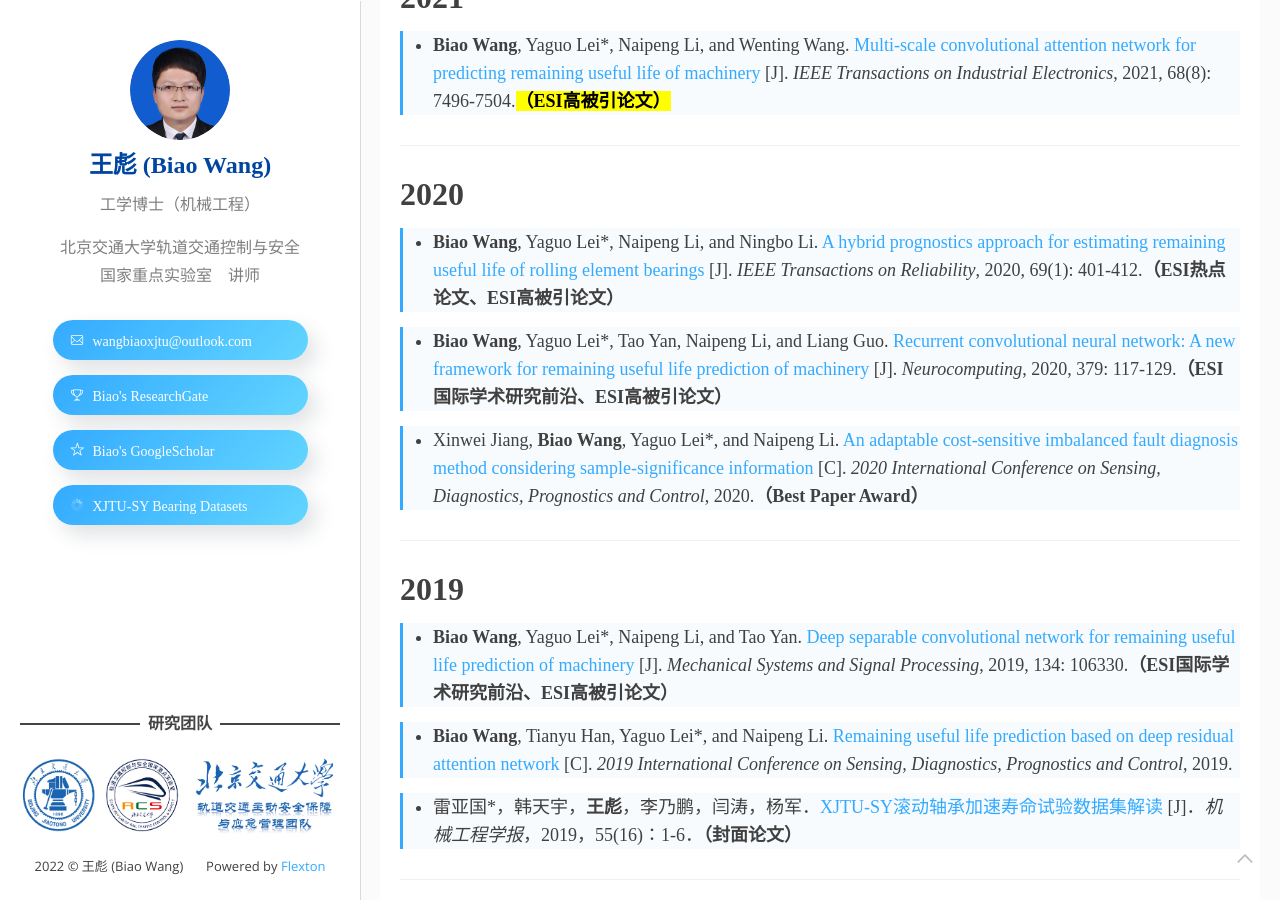
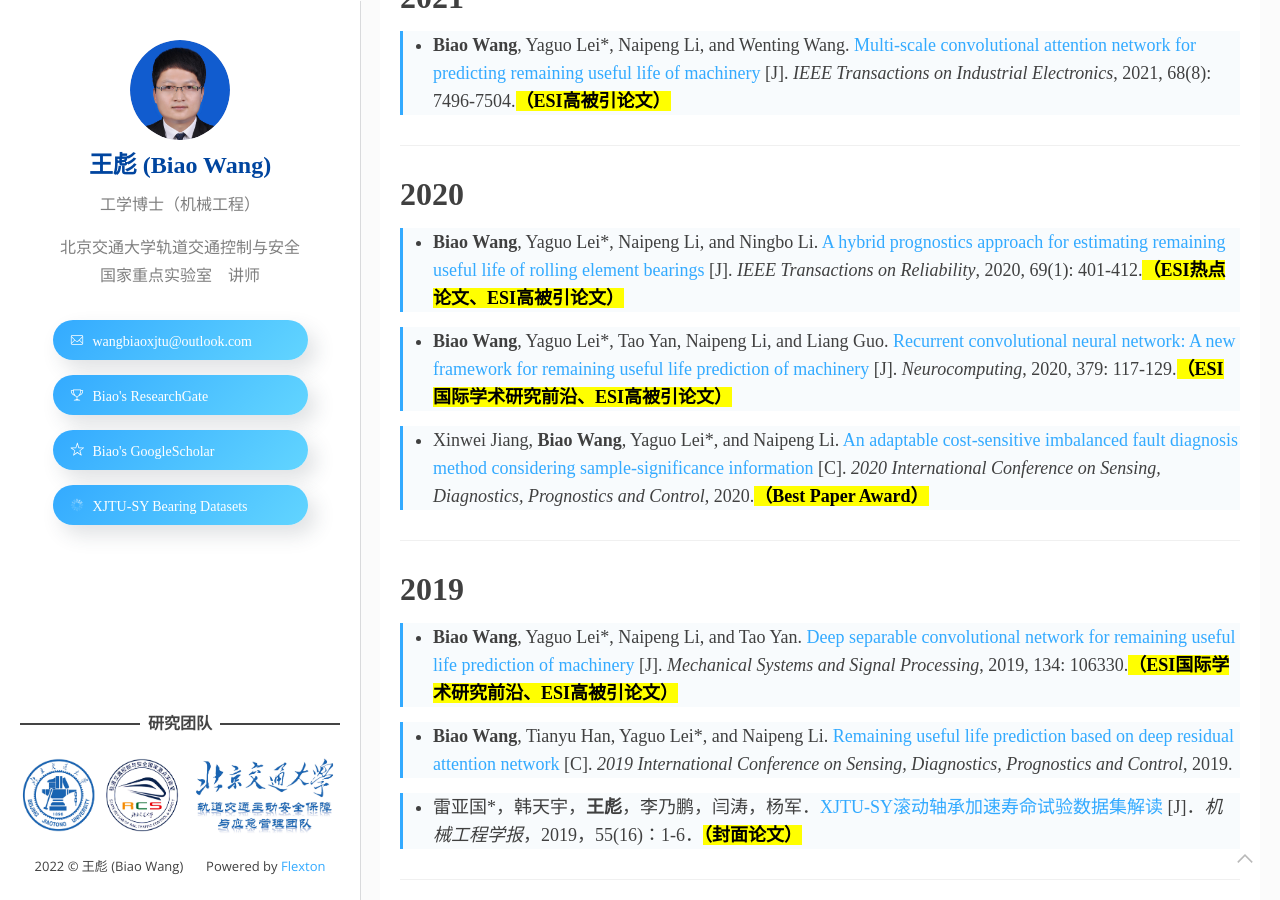
Before and after one commit to WangBiaoXJTU/WangBiaoXJTU.github.io, a Jekyll site: the page built from _posts/2021-06-28-publication.markdown, in a window 1280 px wide and 900 px high, scrolled down 1093 px. Built offline with Jekyll 4.4.1, drawn with Linux system fonts in a browser that asks for light colours; some web fonts are replaced.

```diff
--- a/_posts/2021-06-28-publication.markdown
+++ b/_posts/2021-06-28-publication.markdown
@@ -21,19 +21,19 @@ categories:
 
 ***
 # 2020
-> * __Biao Wang__, Yaguo Lei*, Naipeng Li, and Ningbo Li. [A hybrid prognostics approach for estimating remaining useful life of rolling element bearings](https://ieeexplore.ieee.org/document/8576668) [J]. _IEEE Transactions on Reliability_, 2020, 69(1): 401-412.__（ESI热点论文、ESI高被引论文）__
+> * __Biao Wang__, Yaguo Lei*, Naipeng Li, and Ningbo Li. [A hybrid prognostics approach for estimating remaining useful life of rolling element bearings](https://ieeexplore.ieee.org/document/8576668) [J]. _IEEE Transactions on Reliability_, 2020, 69(1): 401-412.<mark><b>（ESI热点论文、ESI高被引论文）</b></mark>
 
-> * __Biao Wang__, Yaguo Lei*, Tao Yan, Naipeng Li, and Liang Guo. [Recurrent convolutional neural network: A new framework for remaining useful life prediction of machinery](https://www.sciencedirect.com/science/article/pii/S0925231219315024?via%3Dihub) [J]. _Neurocomputing_, 2020, 379: 117-129.__（ESI国际学术研究前沿、ESI高被引论文）__
+> * __Biao Wang__, Yaguo Lei*, Tao Yan, Naipeng Li, and Liang Guo. [Recurrent convolutional neural network: A new framework for remaining useful life prediction of machinery](https://www.sciencedirect.com/science/article/pii/S0925231219315024?via%3Dihub) [J]. _Neurocomputing_, 2020, 379: 117-129.<mark><b>（ESI国际学术研究前沿、ESI高被引论文）</b></mark>
 
-> * Xinwei Jiang, __Biao Wang__, Yaguo Lei*, and Naipeng Li. [An adaptable cost-sensitive imbalanced fault diagnosis method considering sample-significance information](https://ieeexplore.ieee.org/document/9353142) [C]. _2020 International Conference on Sensing, Diagnostics, Prognostics and Control_, 2020.__（Best Paper Award）__
+> * Xinwei Jiang, __Biao Wang__, Yaguo Lei*, and Naipeng Li. [An adaptable cost-sensitive imbalanced fault diagnosis method considering sample-significance information](https://ieeexplore.ieee.org/document/9353142) [C]. _2020 International Conference on Sensing, Diagnostics, Prognostics and Control_, 2020.<mark><b>（Best Paper Award）</b></mark>
 
 ***
 # 2019
-> * __Biao Wang__, Yaguo Lei*, Naipeng Li, and Tao Yan. [Deep separable convolutional network for remaining useful life prediction of machinery](https://www.sciencedirect.com/science/article/pii/S0888327019305515) [J]. _Mechanical Systems and Signal Processing_, 2019, 134: 106330.__（ESI国际学术研究前沿、ESI高被引论文）__
+> * __Biao Wang__, Yaguo Lei*, Naipeng Li, and Tao Yan. [Deep separable convolutional network for remaining useful life prediction of machinery](https://www.sciencedirect.com/science/article/pii/S0888327019305515) [J]. _Mechanical Systems and Signal Processing_, 2019, 134: 106330.<mark><b>（ESI国际学术研究前沿、ESI高被引论文）</b></mark>
 
 > * __Biao Wang__, Tianyu Han, Yaguo Lei*, and Naipeng Li. [Remaining useful life prediction based on deep residual attention network](https://ieeexplore.ieee.org/document/9168935) [C]. _2019 International Conference on Sensing, Diagnostics, Prognostics and Control_, 2019.
 
-> * 雷亚国*，韩天宇，__王彪__，李乃鹏，闫涛，杨军．[XJTU-SY滚动轴承加速寿命试验数据集解读](http://www.cjmenet.com.cn/CN/10.3901/JME.2019.16.001) [J]．_机械工程学报_，2019，55(16)：1-6．__（封面论文）__
+> * 雷亚国*，韩天宇，__王彪__，李乃鹏，闫涛，杨军．[XJTU-SY滚动轴承加速寿命试验数据集解读](http://www.cjmenet.com.cn/CN/10.3901/JME.2019.16.001) [J]．_机械工程学报_，2019，55(16)：1-6．<mark><b>（封面论文）</b></mark>
 
 ***
 # 2017
```
